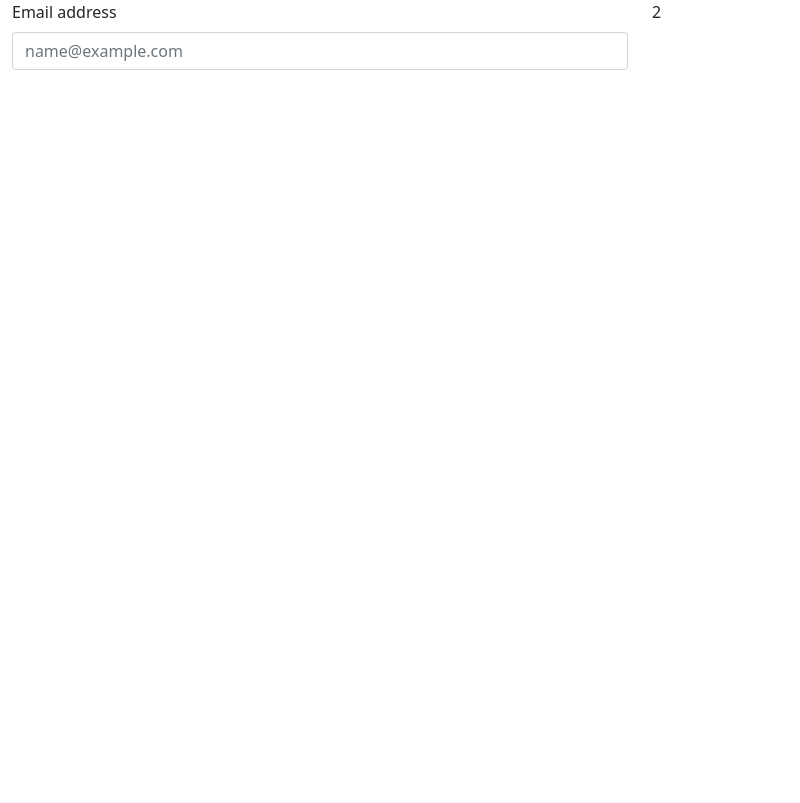
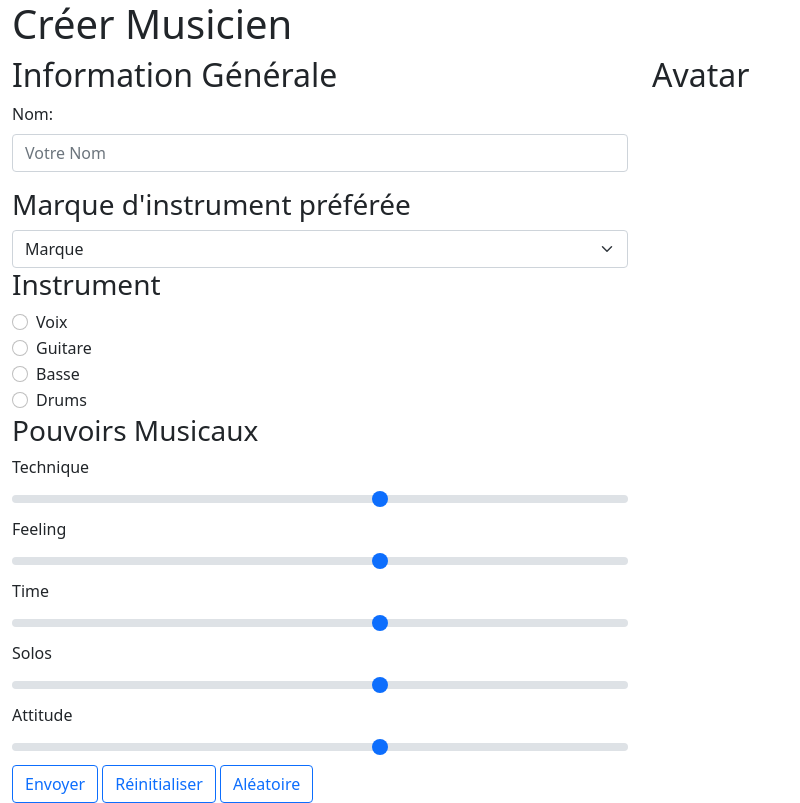
Before and after one commit to maxbtchr/d-and-d-musical, a Flask app: page /creation in a window 1280 px wide. Shown: the whole page, without its empty margins (0-800 px from the left). Before the commit the page ends 70 px from the top, so only its background shows below. Run offline with Flask 2, Linux system fonts and the light colour scheme; some libraries are stand-ins or nearby versions.

Commit message:
bootstrap composants ajoutés

```diff
--- a/templates/creation.html
+++ b/templates/creation.html
@@ -1,17 +1,119 @@
 {% extends 'layout.html' %} {% block contenu %}
 
 <div class="container-fluid">
+    <h1>Créer Musicien</h1>
+  <form
+    action="https://philippefleury.com/backend.php "
+    method="POST"
+    class="row"
+  >
+    <section class="col-6">
+        <h2>Information Générale</h2>
+      <div class="mb-3">
+        <label for="Nom" class="form-label">Nom: </label>
+        <input
+          type="text"
+          class="form-control"
+          id="nom-page-creation"
+          placeholder="Votre Nom"
+        />
+      </div>
+      <h3>Marque d'instrument préférée</h3>
+      <select class="form-select" aria-label="Marque d'instrument préférée">
+        <option selected>Marque</option>
+        <option value="fender">Fender</option>
+        <option value="gretsch">Gretsch</option>
+        <option value="gibson">Gibson</option>
+      </select>
+      <h3>Instrument</h3>
+      <div class="form-check">
+        <input
+          class="form-check-input"
+          type="radio"
+          name="voix"
+          id="voix"
+        />
+        <label class="form-check-label" for="instrument"> Voix </label>
+      </div>
+      <div class="form-check">
+        <input
+          class="form-check-input"
+          type="radio"
+          name="guitare"
+          id="guitare"
+        />
+        <label class="form-check-label" for="instrument"> Guitare </label>
+      </div>
+      <div class="form-check">
+        <input
+          class="form-check-input"
+          type="radio"
+          name="basse"
+          id="basse"
+        />
+        <label class="form-check-label" for="instrument"> Basse </label>
+      </div>
+      <div class="form-check">
+        <input
+          class="form-check-input"
+          type="radio"
+          name="drums"
+          id="drums"
+        />
+        <label class="form-check-label" for="instrument"> Drums </label>
+      </div>
 
-    <form action="https://philippefleury.com/backend.php " method="POST" class="row">
-      <section class="col-6">
-        <div class="mb-3">
-            <label for="Nom" class="form-label">Email address</label>
-            <input type="email" class="form-control" id="exampleFormControlInput1" placeholder="name@example.com">
-          </div>
-      </section>
-      <section class="col-6">2</section>
-    </form>
-
+      <h3>Pouvoirs Musicaux</h3>
+      <div>
+        <label for="technique" class="form-label">Technique</label>
+        <input
+          type="range"
+          class="form-range"
+          min="0"
+          max="5"
+          id="technique"
+        />
+        <label for="feeling" class="form-label">Feeling</label>
+        <input
+          type="range"
+          class="form-range"
+          min="0"
+          max="5"
+          id="Feeling"
+        />
+        <label for="time" class="form-label">Time</label>
+        <input
+          type="range"
+          class="form-range"
+          min="0"
+          max="5"
+          id="time"
+        />
+        <label for="solos" class="form-label">Solos</label>
+        <input
+          type="range"
+          class="form-range"
+          min="0"
+          max="5"
+          id="solos"
+        />
+        <label for="attitude" class="form-label">Attitude</label>
+        <input
+          type="range"
+          class="form-range"
+          min="0"
+          max="5"
+          id="attitude"
+        />
+      </div>
+      <button type="submit" class="btn btn-outline-primary">Envoyer</button>
+      <button type="reset" class="btn btn-outline-primary">Réinitialiser</button>
+      <button type="button" class="btn btn-outline-primary">Aléatoire</button>
+    </section>
+    <section class="col-6">
+        <h2>Avatar</h2>
+    </section>
+  </form>
 </div>
 
 {% endblock %}
```
